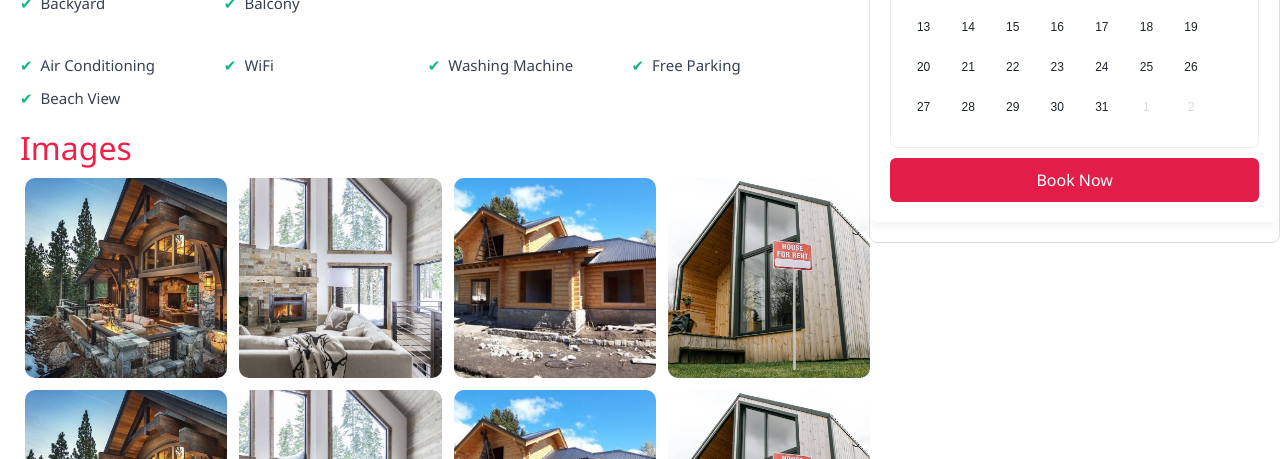
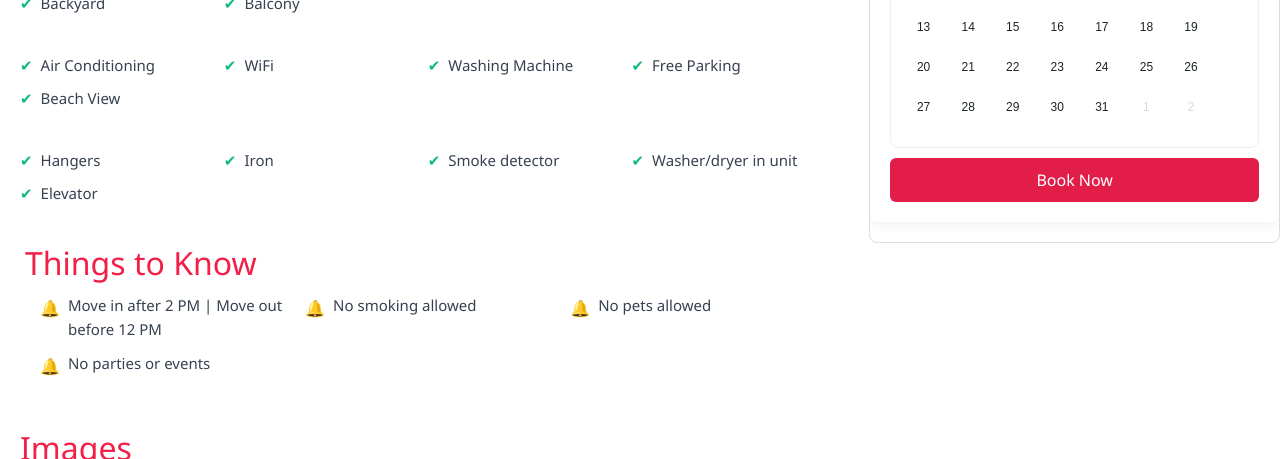
Before and after one commit to ahmed666916/flexvivienda-server, a React (Create React App) app: page /property_detail in a window 1280 px wide. Shown: the part 980-1439 px from the top of the page. Built offline with nearby package versions, Linux system fonts and the light colour scheme.

Commit message:
updated property details page

```diff
--- a/src/components/propertyDetail/PropertyDetail.css
+++ b/src/components/propertyDetail/PropertyDetail.css
@@ -317,3 +317,43 @@
   box-shadow: 0 0 3px rgba(0, 0, 0, 0.1);
   opacity: 0.8;
 }
+
+.property-info {
+  padding: 20px;
+  margin-bottom: 20px;
+  background-color: #fff;
+  border-radius: 8px;
+}
+
+.property-info h2 {
+  color: #F22048;
+  margin-bottom: 10px;
+  padding-left: 5px;
+}
+
+.property-info ul {
+  list-style: none;
+  padding-left: 20px;
+  margin: 10px 0;
+  display: grid;
+  grid-template-columns: repeat(auto-fit, minmax(220px, 1fr));
+  gap: 10px;
+}
+
+.property-info ul li {
+  font-size: 15px;
+  color: #374151;
+  display: flex;
+  align-items: flex-start; /* Fix: align icon with top of multiline text */
+  gap: 8px; /* Optional: space between icon and text */
+  line-height: 1.6;
+}
+
+
+.property-info ul li::before {
+  content: '🔔';
+  color: #F22048;
+  font-size: 16px;
+  line-height: 1.6;
+  margin-top: 3px; /* Optional fine-tune */
+}
--- a/src/components/propertyDetail/PropertyDetail.js
+++ b/src/components/propertyDetail/PropertyDetail.js
@@ -58,7 +58,24 @@ const PropertyDetail = () => {
                 <li>Free Parking</li>
                 <li>Beach View</li>
               </ul>
+              <ul>
+                <li>Hangers</li>
+              <li>Iron</li>
+              <li>Smoke detector</li>
+              <li>Washer/dryer in unit</li>
+              <li>Elevator</li>
+              </ul>
             </div>
+
+            <section className="property-info">
+            <h2>Things to Know</h2>
+            <ul>
+              <li>Move in after 2 PM | Move out before 12 PM</li>
+              <li>No smoking allowed</li>
+              <li>No pets allowed</li>
+              <li>No parties or events</li>
+            </ul>
+          </section>
 
              <div className="property-amenities">
                   <h2>Images</h2>
```
